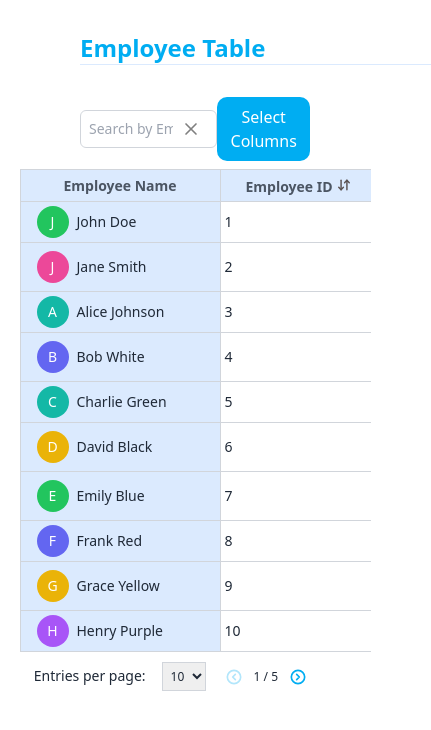
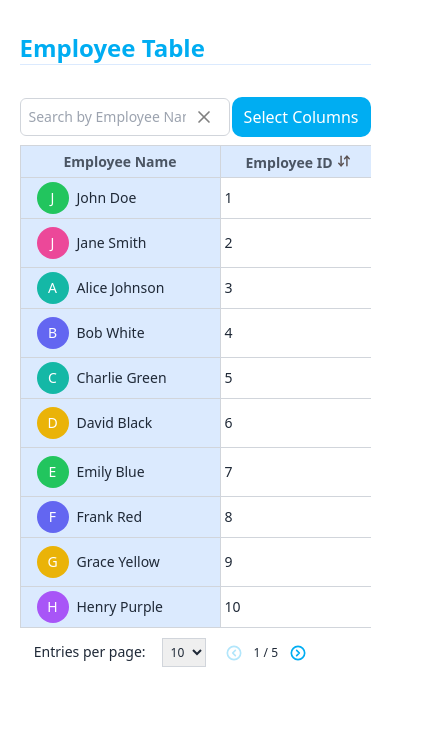
Before and after one commit to smirrr/DataTable, a React (Create React App) app: page / in a window 390 px wide. Shown: the top 730 px of the page, 431 px wide, since content can reach past the window. Built offline with nearby package versions, Linux system fonts and the light colour scheme.

Commit message:
made responsive

```diff
--- a/src/components/table.js
+++ b/src/components/table.js
@@ -99,12 +99,12 @@ const DataTable = () => {
 
     return (
         <>
-            <h2 className="text-2xl font-bold text-[#00adf2] mt-8 ml-20">Employee Table</h2>
-            <hr className="border-t-1 border-blue-100 mb-8 w-[90%] ml-20" />
+            <h2 className="text-2xl font-bold text-[#00adf2] mt-8 w-[90%] mx-auto">Employee Table</h2>
+            <hr className="border-t-1 border-blue-100 mb-8 w-[90%] mx-auto" />
 
             {/* Search Bar and Dialog Button */}
-            <div className="mb-2 flex items-center mx-20">
-                <div className="relative flex items-center w-full max-w-[600px]">
+            <div className="mb-2 flex items-center w-[90%] mx-auto">
+                <div className="relative flex items-center w-full max-w-[60%]">
                     <input
                         type="text"
                         placeholder="Search by Employee Name or ID"
@@ -163,7 +163,7 @@ const DataTable = () => {
             )}
 
 
-            <div className="overflow-x-auto max-w-full mx-auto scrollbar-thin scrollbar-thumb-blue-500 scrollbar-track-gray-200" style={{ width: '90%' }}>
+            <div className="overflow-x-auto max-w-full mx-auto scrollbar-thin scrollbar-thumb-blue-500 scrollbar-track-gray-200 w-[90%]" style={{ width: '90%' }}>
                 <table className="table-auto w-full border-collapse border border-gray-300 text-sm text-gray-800">
                     <thead>
                         <tr>
@@ -226,7 +226,7 @@ const DataTable = () => {
 
 
             {/* Pagination controls */}
-            <div className="my-2.5 flex justify-end items-center space-x-4 text-sm mr-20 text-gray-800">
+            <div className="my-2.5 flex justify-end items-center space-x-4 text-sm mr-20 text-gray-800 mb-20">
                 {/* Entries per page */}
                 <div>
                     <label htmlFor="entriesPerPage" className="mr-4">Entries per page:</label>
```
